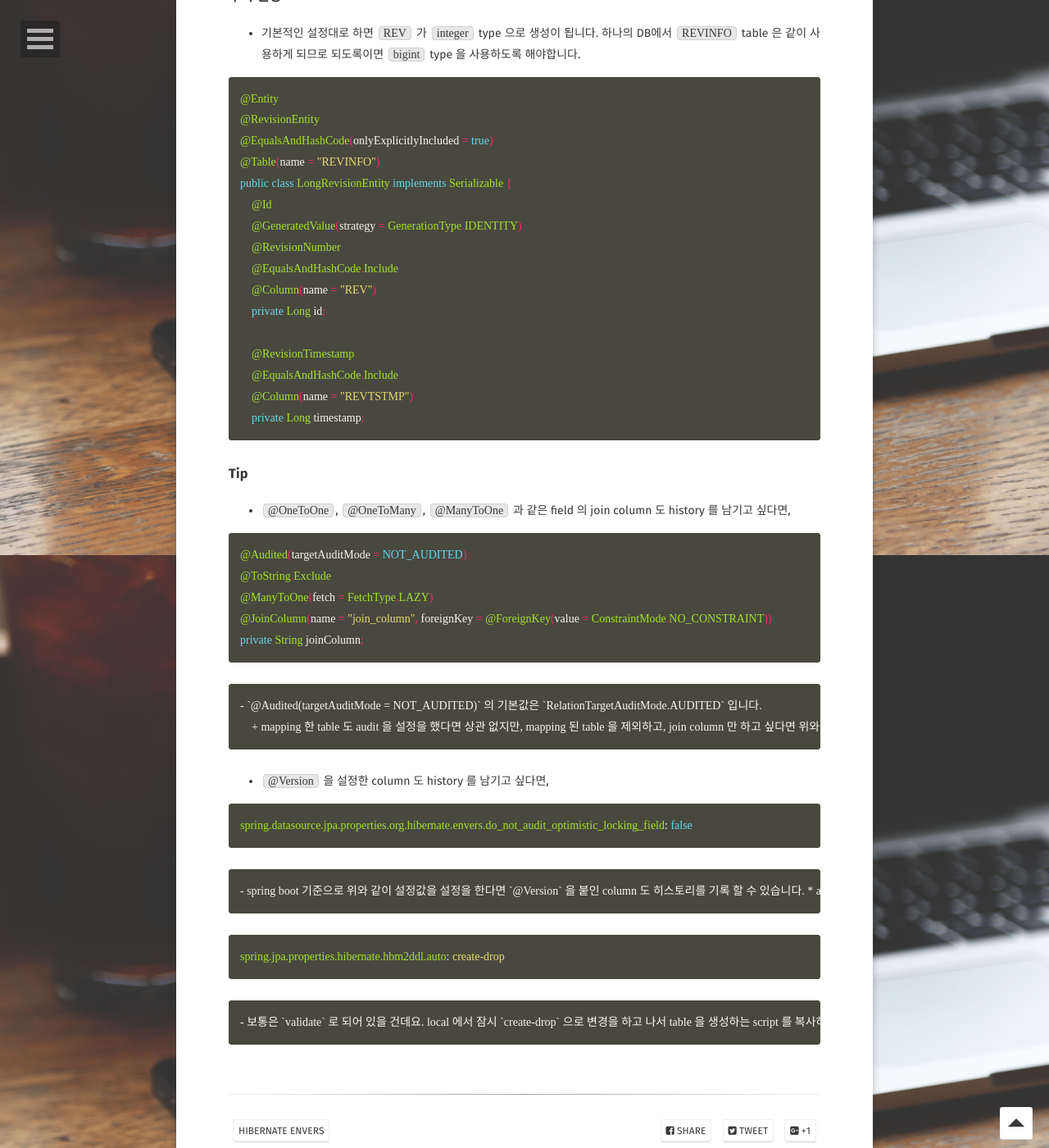
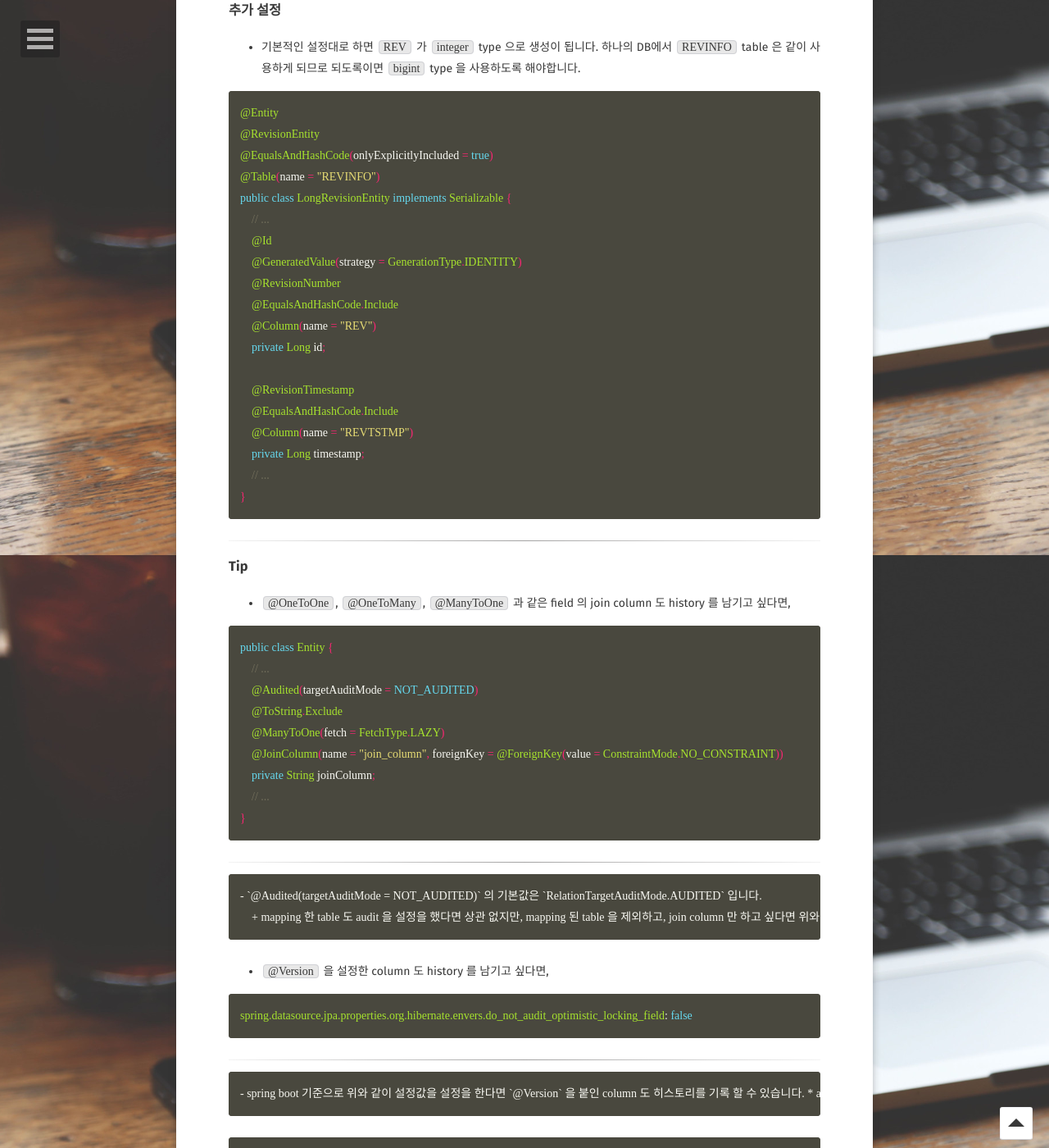
Before and after one commit to mayaul/mayaul.github.io, a Jekyll site: the page built from _posts/2020-04-20-envers.md, in a window 1280 px wide and 1400 px high, scrolled down 1123 px. Shown: the whole window at 82% size. Built offline with Jekyll 4.4.1, drawn with Linux system fonts in a browser that asks for light colours; some web fonts are replaced; comment, search, counter and statistics services are not loaded.

Commit message:
hibernate envers

````diff
--- a/_posts/2020-04-20-envers.md
+++ b/_posts/2020-04-20-envers.md
@@ -36,7 +36,7 @@ public class ServiceConfig { /* ... */ }
 @AuditTable("audit_table")
 public class Table { }
 ```
-
+<hr/>
 ### 추가 설정
 * 기본적인 설정대로 하면 `REV` 가 `integer` type 으로 생성이 됩니다. 하나의 DB에서 `REVINFO` table 은 같이 사용하게 되므로 되도록이면 `bigint` type 을 사용하도록 해야합니다.
 
@@ -46,6 +46,7 @@ public class Table { }
 @EqualsAndHashCode(onlyExplicitlyIncluded = true)
 @Table(name = "REVINFO")
 public class LongRevisionEntity implements Serializable {
+    // ...
     @Id
     @GeneratedValue(strategy = GenerationType.IDENTITY)
     @RevisionNumber
@@ -57,20 +58,26 @@ public class LongRevisionEntity implements Serializable {
     @EqualsAndHashCode.Include
     @Column(name = "REVTSTMP")
     private Long timestamp;
+    // ...
+}
 ```
-
+<hr/>
 
 ### Tip
 * `@OneToOne`, `@OneToMany`, `@ManyToOne` 과 같은 field 의 join column 도 history 를 남기고 싶다면,
 
 ```java
-@Audited(targetAuditMode = NOT_AUDITED)
-@ToString.Exclude
-@ManyToOne(fetch = FetchType.LAZY)
-@JoinColumn(name = "join_column", foreignKey = @ForeignKey(value = ConstraintMode.NO_CONSTRAINT))
-private String joinColumn;
+public class Entity {
+    // ...
+    @Audited(targetAuditMode = NOT_AUDITED)
+    @ToString.Exclude
+    @ManyToOne(fetch = FetchType.LAZY)
+    @JoinColumn(name = "join_column", foreignKey = @ForeignKey(value = ConstraintMode.NO_CONSTRAINT))
+    private String joinColumn;
+    // ...
+}
 ```
-
+<hr/>
     - `@Audited(targetAuditMode = NOT_AUDITED)` 의 기본값은 `RelationTargetAuditMode.AUDITED` 입니다.
         + mapping 한 table 도 audit 을 설정을 했다면 상관 없지만, mapping 된 table 을 제외하고, join column 만 하고 싶다면 위와 같이 하면 됩니다.
 
@@ -79,12 +86,12 @@ private String joinColumn;
 ``` yaml
 spring.datasource.jpa.properties.org.hibernate.envers.do_not_audit_optimistic_locking_field: false
 ```
-
+<hr/>
     - spring boot 기준으로 위와 같이 설정값을 설정을 한다면 `@Version` 을 붙인 column 도 히스토리를 기록 할 수 있습니다.
 * audit table 생성 스크립트를 작성하기 귀찮다면,
 
 ``` yaml
 spring.jpa.properties.hibernate.hbm2ddl.auto: create-drop
 ```
-
+<hr/>
     - 보통은 `validate` 로 되어 있을 건데요. local 에서 잠시 `create-drop` 으로 변경을 하고 나서 table 을 생성하는 script 를 복사하서 사용하면 됩니다.
````
